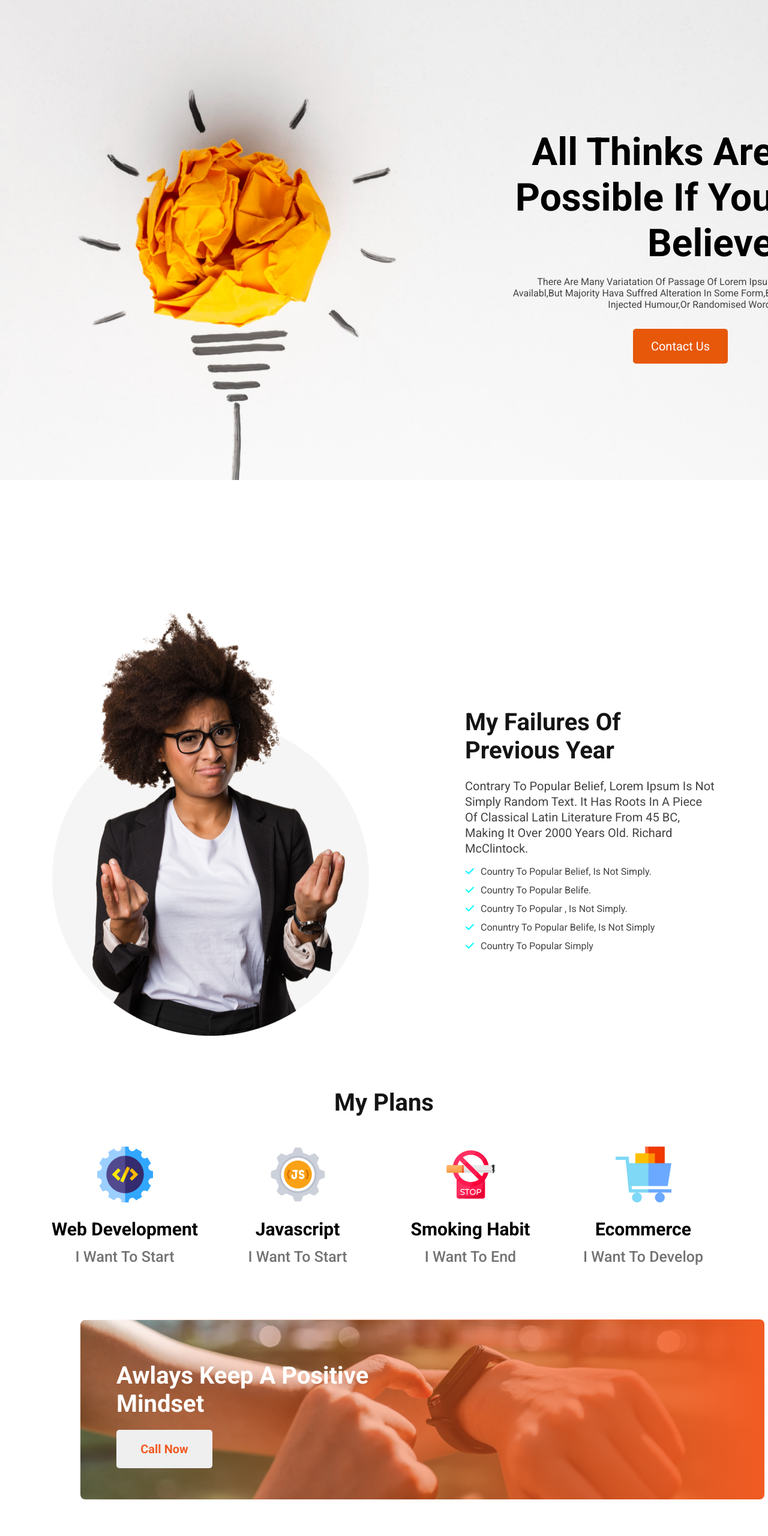
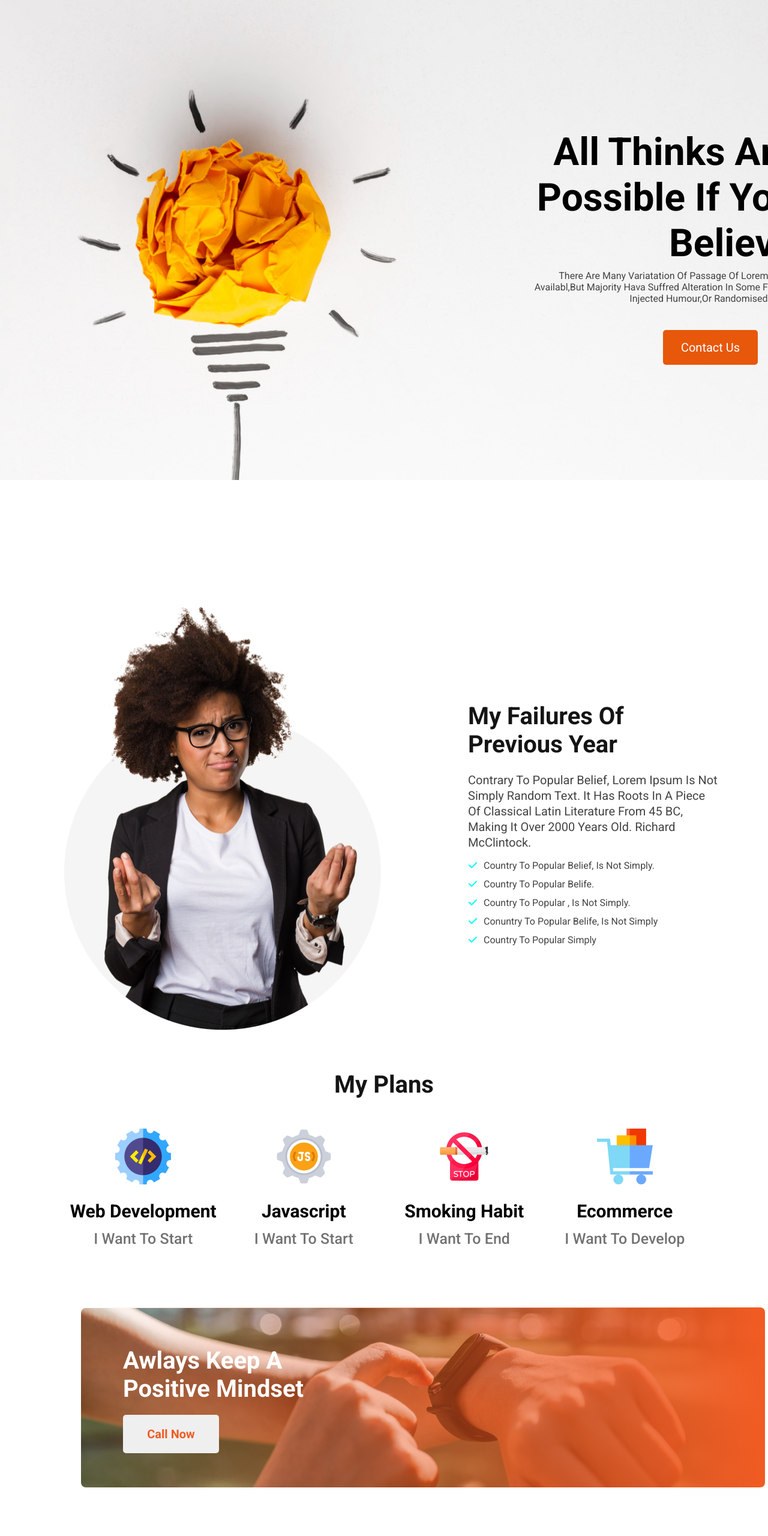
Before and after one commit to ahmedbaser/projects1, a plain HTML site: page index.html in a window 1280 px wide. Shown: the top 2560 px of the page at 60% size. Drawn offline with Linux system fonts and the light colour scheme.

Commit message:
css style added

```diff
--- a/index.html
+++ b/index.html
@@ -6,15 +6,16 @@
     <meta name="viewport" content="width=device-width, initial-scale=1.0">
     <link rel="stylesheet" href="https://cdnjs.cloudflare.com/ajax/libs/font-awesome/6.2.1/css/all.min.css">
     <link rel="stylesheet" href="style.css">
-    <title>Document</title>
+    <title>first assignment</title>
 </head>
 <body>
 
+ <main>
   <!-----home section start-->
   <section class="home">
     <div class="content">
            <h3 class="home-title">all thinks are possible if you believe</h3>
-            <p>There are many variatation of passage of lorem ipsum availabl,but majority hava suffred alteration
+           <p>There are many variatation of passage of lorem ipsum  availabl,but majority hava suffred alteration
               in some form,by injected humour,or randomised words</p>
            <button class="btn">contact us</button>
        </div>
@@ -82,27 +83,28 @@
 
     <div class="box-container">
         <div class="box">
-            <img src="/image/js 2.png" alt="">
+            <img src="image/js 2.png" alt="">
             <h1>javascript</h1>
             <p>Lorem ipsum dolor sit amet consectetur, adipisicing elit. Quam aliquam, reprehenderit ratione corporis voluptas praesentium soluta quisquam!</p>
         </div>
         <div class="box">
-            <img src="/image/react.png" alt="">
+            <img src="image/react.png" alt="">
             <h1>react</h1>
             <p>Lorem ipsum dolor sit amet consectetur adipisicing elit. Tenetur illum ab reiciendis ad consectetur totam alias quaerat.</p>
         </div>
         <div class="box">
-            <img src="/image/nodejs.png" alt="">
+            <img src="image/nodejs.png" alt="">
             <h1>nodejs</h1>
             <p>Lorem ipsum, dolor sit amet consectetur adipisicing elit. Reiciendis debitis laudantium, quod assumenda natus officiis eum odio?</p>
         </div>
         <div class="box">
-            <img src="/image/mongo.png" alt="">
+            <img src="image/mongo.png" alt="">
             <h1>mongoDB</h1>
             <p>Lorem ipsum dolor, sit amet consectetur adipisicing elit. Assumenda error natus fugiat libero dolorum distinctio praesentium mollitia.</p>
         </div>
     </div>
 </section>
+</main>
 <!---------------goals section end---------->
 
 <!----------footer start------------->
@@ -117,9 +119,9 @@
     <h1 class="email">Email : info@gmail.com</h1>
     <h1 class="number">Phone: 01500 00 00 00</h1>
     <div class="image">
-        <img src="/image/fb.png" alt="">
-        <img src="/image/twitter.png" alt="">
-        <img src="/image/youtube.png" alt="">
+        <img src="image/fb.png" alt="">
+        <img src="image/twitter.png" alt="">
+        <img src="image/youtube.png" alt="">
     </div>
 </div>
 </div>
--- a/style.css
+++ b/style.css
@@ -21,34 +21,31 @@ html {
 }
 
 section {
-    padding: 1rem 5%;
     min-height: 100vh;
 }
 .btn {
 
-    display: inline-block;
     padding: 1.7rem 3rem;
-    margin-top: 1rem;
+    margin-top: 100px;
     margin-left: 288px;
     background-color: var(--main-color);
-    top: 555px;
-    left: 50rem;
     color: #fff;
     font-size: 2rem;
     border-radius: .5rem;
 
 }
+main {
+    overflow: hidden;
+}
 
 /* home section start */
 
 .home {
-  background: url(/image/banner1.png);
-  transform: rotate(-180deg,right);
+   background: url(image/banner1.png);
+}
 
-
-}
 .home .content {
-  margin-left: 70rem;
+    margin-left: 800px;
     align-items: center;
     text-align: center;
 
@@ -67,14 +64,15 @@ section {
 }
 .home .content p {
     margin-left: 73px;
-    margin-top: 450px;
     width: 456px;
+    padding-top: 450px;
     height: 78px;
     margin-right: 5rem;
     font-style: normal;
     font-size: 16px;
     color: #444343;
     text-align: right;
+
 
 }
 /* home section end */
@@ -86,7 +84,8 @@ section {
     display: flex;
     flex-wrap: wrap;
     align-items: center;
-    gap: 5.5rem;
+    justify-content: center;
+    gap: 40px;
 }
 
 
@@ -156,9 +155,11 @@ section {
 .plans .box-container {
     display: flex;
     flex-wrap: wrap;
+    margin: 0px 105px;
     align-items: center;
     text-align: center;
 }
+
 .plans .box-container .box {
     flex: 1 1 7rem;
 }
@@ -177,19 +178,19 @@ section {
     padding-top: 1.4rem;
 }
 .plans  .gradient-box {
+    margin-top: 10rem;
     width: 1140px;
     height: 300px;
-    margin-left: 7rem;
-    margin-top: 9rem;
-    background: linear-gradient(-90deg, #F15B22 0%, rgba(241,91,34,0) 100%),url(/image/watch.png);
+    margin-left: 135px;
+    background: linear-gradient(-90deg, #F15B22 0%, rgba(241,91,34,0) 100%),url(image/watch.png);
     border-radius: 8px;
 }
 
 .plans  .gradient-box .box {
     width: 459px;
     height: 94px;
-    margin-left: 6rem;
-    padding-top: 7rem;
+    padding-left:70px;
+    padding-top: 65px;
 }
 
 .plans  .gradient-box .box h3 {
@@ -227,9 +228,11 @@ section {
 .goals .box-container {
         display: flex;
         gap: 10px;
-    margin-left: 6rem;
-    margin-right: 7rem;
+        margin-left: 100px;
+        margin-right: 120px;
     }
+
+
 
 .goals .box-container .box {
     flex: 1 1 10rem;
```
Also changed, not shown: 1 other file. Lines whose indentation alone changed are shown as unchanged.
